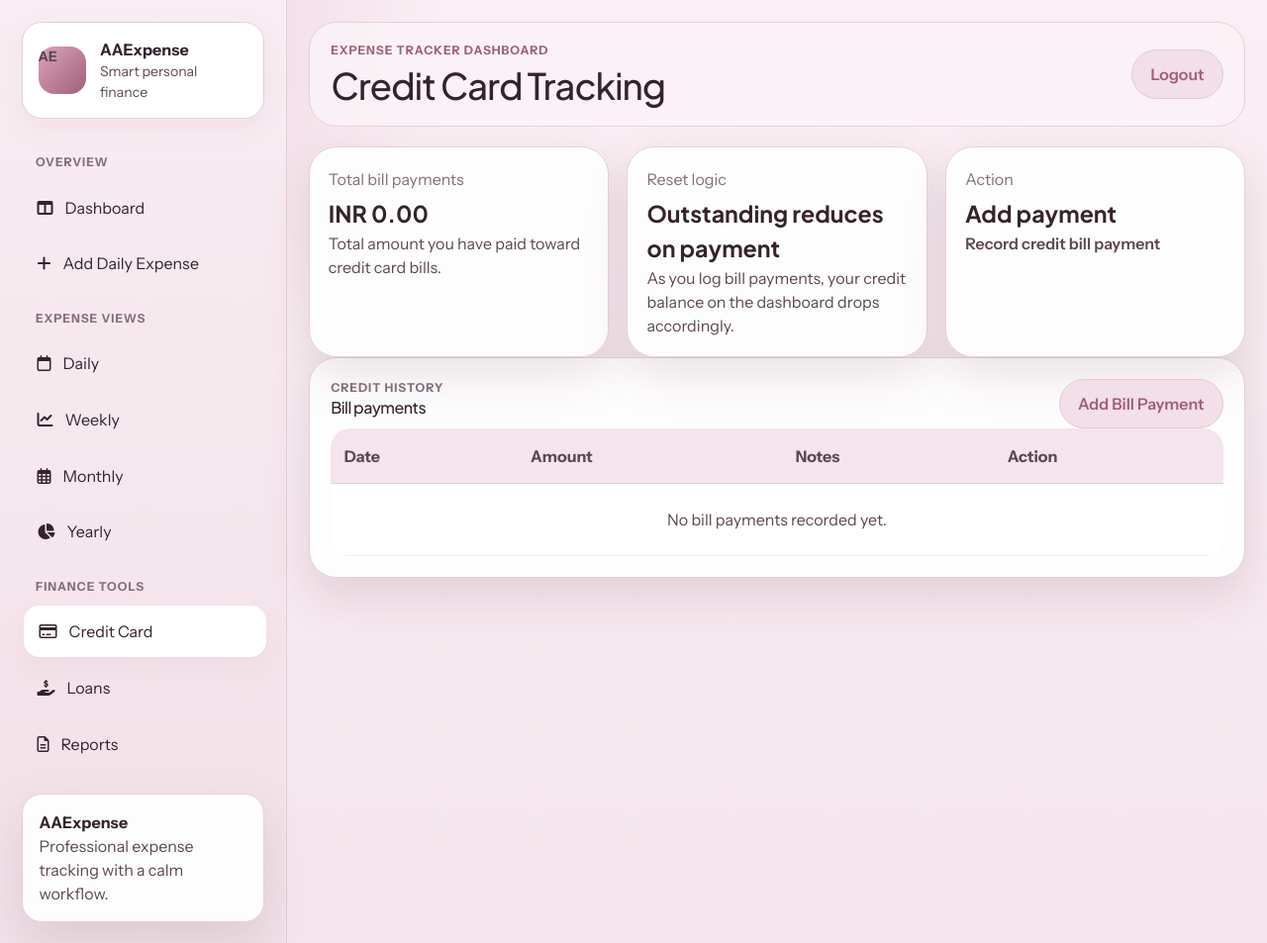
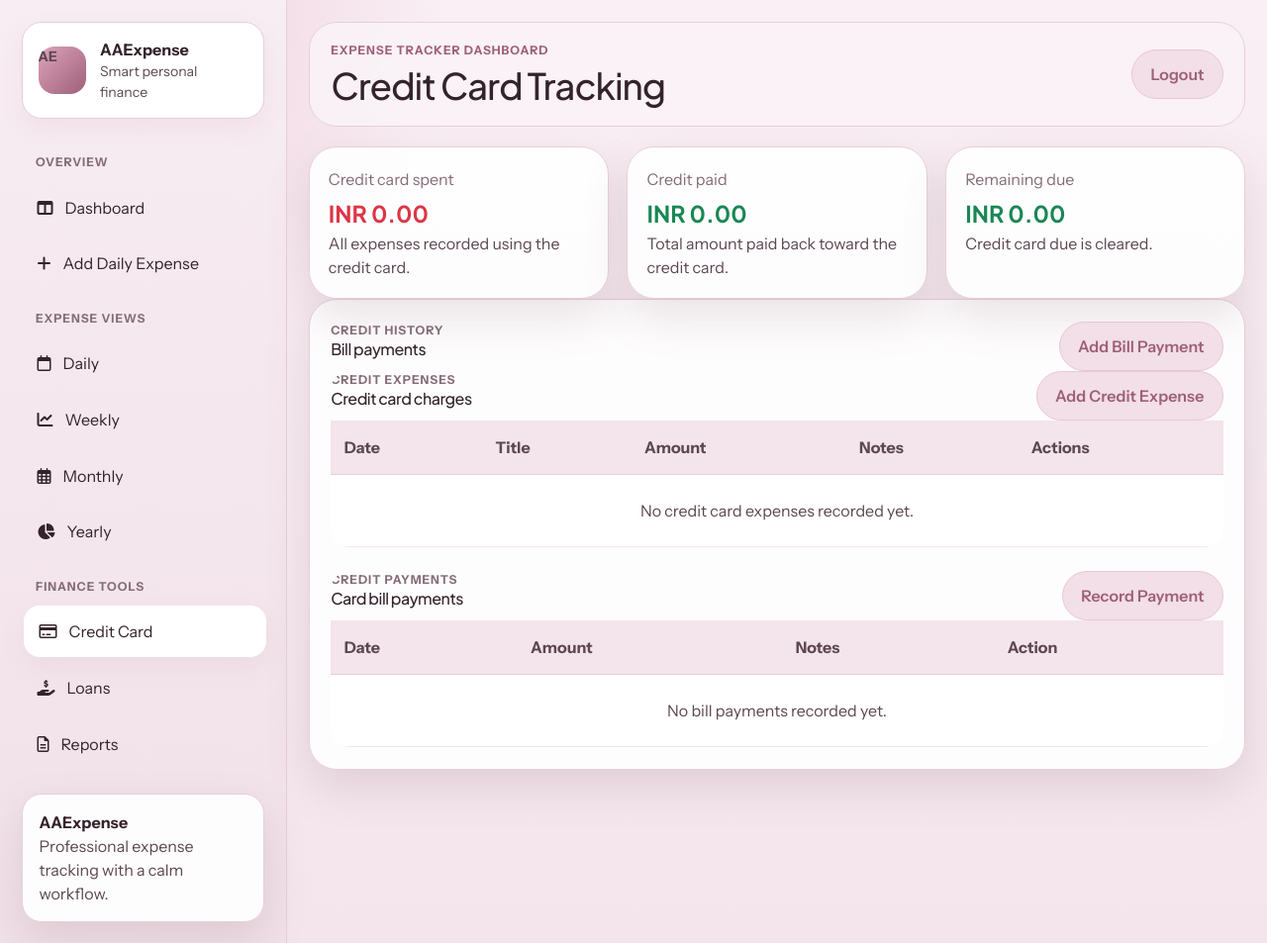
Before and after one commit to priyachoudhary19/paisaplanner, a Django app: page /credit-bills/ in a window 1280 px wide. Shown: the whole page at 99% size. Run offline with Django 5.2, Linux system fonts and the light colour scheme; a user stored in the database is signed in; data comes from the database, SQL or seed files in the repository; tables that the repository leaves empty hold one stand-in row (values such as "Sample post"); parts of the project's set-up code (start-up, migrations or seed data) failed here and were passed over; some libraries are stand-ins or nearby versions.

Commit message:
Update credit card section: add bill payment logic, color-coded expenses/payments, and due summary

```diff
--- a/project/expense/forms.py
+++ b/project/expense/forms.py
@@ -60,8 +60,8 @@ class StyledModelForm(forms.ModelForm):
                 classes = f"{existing} form-select".strip()
             elif isinstance(field.widget, forms.Textarea):
                 classes = f"{existing} form-control min-h-[120px]".strip()
-            field.widget.attrs["class"] = classes
-            if name == "notes":
+            field.widget.attrs["class"] = classes            if name == "payment_method":
+                field.help_text = "Credit Card adds to card spending; Credit Card Bill Payment reduces your credit due."            if name == "notes":
                 field.widget.attrs.setdefault("placeholder", "Optional notes")
 
 
--- a/project/expense/views.py
+++ b/project/expense/views.py
@@ -513,9 +513,22 @@ def loan_payment_delete(request, pk):
 
 @login_required
 def credit_bill_list(request):
-    payments = CreditCardBillPayment.objects.filter(user=request.user)
-    total_paid = payments.aggregate(total=Sum("amount"))["total"] or Decimal("0.00")
-    return render(request, "expense/credit_bill_list.html", {"payments": payments, "total_paid": total_paid})
+    credit_expenses = Expense.objects.filter(user=request.user, payment_method=Expense.PAYMENT_CREDIT_CARD).order_by("-expense_date", "-created_at")
+    payments = CreditCardBillPayment.objects.filter(user=request.user).order_by("-paid_on", "-created_at")
+    credit_spent = credit_expenses.aggregate(total=Sum("amount"))["total"] or Decimal("0.00")
+    credit_paid = payments.aggregate(total=Sum("amount"))["total"] or Decimal("0.00")
+    credit_outstanding = max(Decimal("0.00"), credit_spent - credit_paid)
+    return render(
+        request,
+        "expense/credit_bill_list.html",
+        {
+            "credit_expenses": credit_expenses,
+            "payments": payments,
+            "credit_spent": credit_spent,
+            "credit_paid": credit_paid,
+            "credit_outstanding": credit_outstanding,
+        },
+    )
 
 
 @login_required
--- a/project/static/expense/style.css
+++ b/project/static/expense/style.css
@@ -570,6 +570,22 @@ textarea.form-control {
     color: #b42318;
 }
 
+.text-danger {
+    color: #b42318;
+}
+
+.text-success {
+    color: #15803d;
+}
+
+.row-danger td {
+    color: #b42318;
+}
+
+.row-success td {
+    color: #15803d;
+}
+
 .text-link {
     font-weight: 600;
 }
--- a/project/templates/expense/credit_bill_list.html
+++ b/project/templates/expense/credit_bill_list.html
@@ -4,19 +4,19 @@
 {% block content %}
 <section class="summary-grid summary-grid--compact">
     <article class="summary-card">
-        <span>Total bill payments</span>
-        <strong>INR {{ total_paid }}</strong>
-        <p>Total amount you have paid toward credit card bills.</p>
+        <span>Credit card spent</span>
+        <strong class="text-danger">INR {{ credit_spent }}</strong>
+        <p>All expenses recorded using the credit card.</p>
     </article>
     <article class="summary-card">
-        <span>Reset logic</span>
-        <strong>Outstanding reduces on payment</strong>
-        <p>As you log bill payments, your credit balance on the dashboard drops accordingly.</p>
+        <span>Credit paid</span>
+        <strong class="text-success">INR {{ credit_paid }}</strong>
+        <p>Total amount paid back toward the credit card.</p>
     </article>
     <article class="summary-card">
-        <span>Action</span>
-        <strong>Add payment</strong>
-        <p><a class="text-link" href="{% url 'credit_bill_create' %}">Record credit bill payment</a></p>
+        <span>Remaining due</span>
+        <strong class="{% if credit_outstanding > 0 %}text-danger{% else %}text-success{% endif %}">INR {{ credit_outstanding }}</strong>
+        <p>{% if credit_outstanding > 0 %}Amount still outstanding on your credit card.{% else %}Credit card due is cleared.{% endif %}</p>
     </article>
 </section>
 
@@ -29,7 +29,50 @@
         <a class="btn btn-soft-rose" href="{% url 'credit_bill_create' %}">Add Bill Payment</a>
     </div>
 
+    <div class="table-responsive mb-4">
+        <div class="section-heading">
+            <div>
+                <p class="eyebrow-text">Credit Expenses</p>
+                <h3>Credit card charges</h3>
+            </div>
+            <a class="btn btn-soft-rose" href="{% url 'expense_create' %}">Add Credit Expense</a>
+        </div>
+        <table class="table align-middle app-table mb-0">
+            <thead>
+                <tr>
+                    <th>Date</th>
+                    <th>Title</th>
+                    <th>Amount</th>
+                    <th>Notes</th>
+                    <th>Actions</th>
+                </tr>
+            </thead>
+            <tbody>
+                {% for expense in credit_expenses %}
+                    <tr class="row-danger">
+                        <td>{{ expense.expense_date }}</td>
+                        <td>{{ expense.title }}</td>
+                        <td>INR {{ expense.amount }}</td>
+                        <td>{{ expense.notes|default:"-" }}</td>
+                        <td><a href="{% url 'expense_update' expense.pk %}">Edit</a> | <a href="{% url 'expense_delete' expense.pk %}">Delete</a></td>
+                    </tr>
+                {% empty %}
+                    <tr>
+                        <td colspan="5" class="text-center py-4">No credit card expenses recorded yet.</td>
+                    </tr>
+                {% endfor %}
+            </tbody>
+        </table>
+    </div>
+
     <div class="table-responsive">
+        <div class="section-heading">
+            <div>
+                <p class="eyebrow-text">Credit Payments</p>
+                <h3>Card bill payments</h3>
+            </div>
+            <a class="btn btn-soft-rose" href="{% url 'credit_bill_create' %}">Record Payment</a>
+        </div>
         <table class="table align-middle app-table mb-0">
             <thead>
                 <tr>
@@ -41,7 +84,7 @@
             </thead>
             <tbody>
                 {% for bill in payments %}
-                    <tr>
+                    <tr class="row-success">
                         <td>{{ bill.paid_on }}</td>
                         <td>INR {{ bill.amount }}</td>
                         <td>{{ bill.notes|default:"-" }}</td>
```
